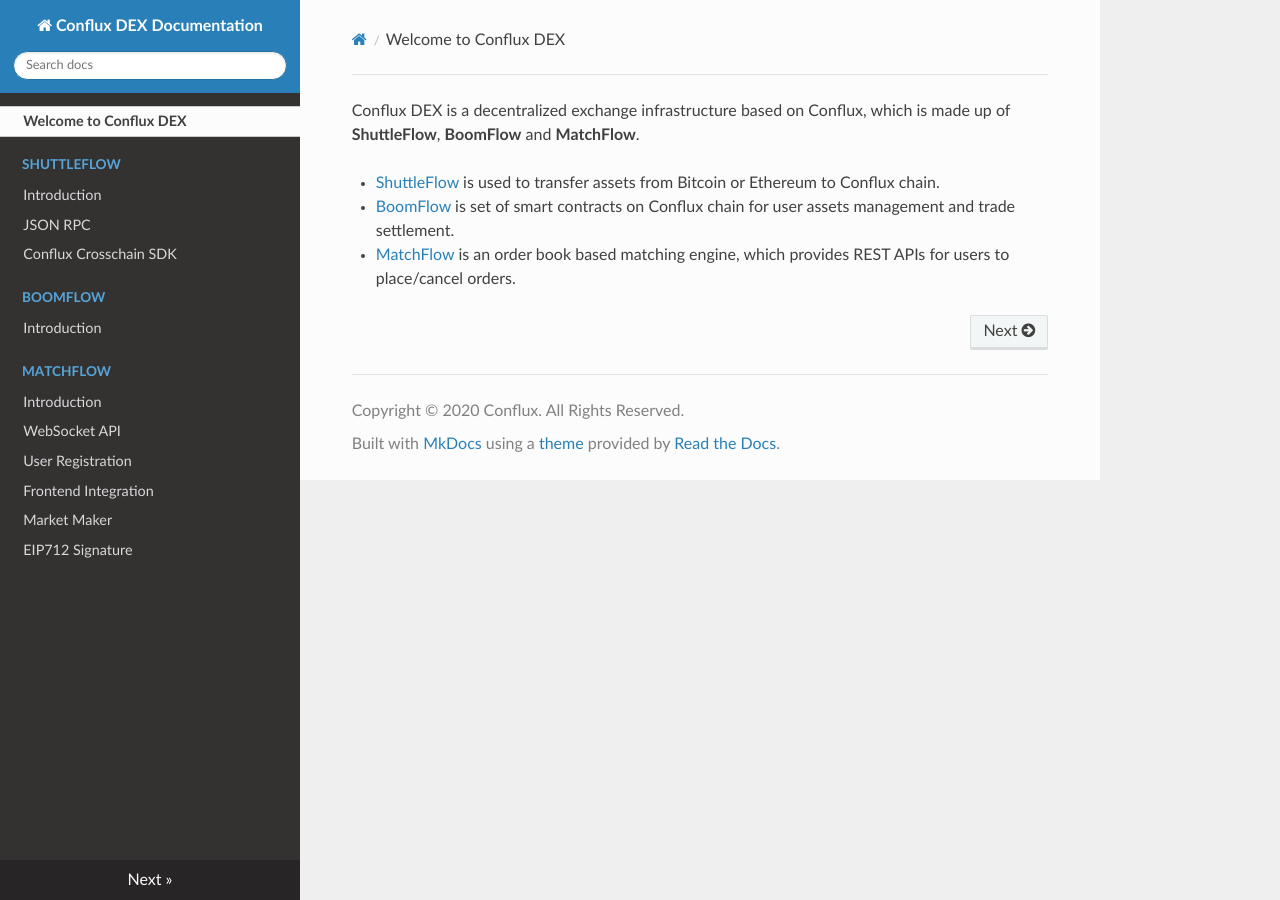
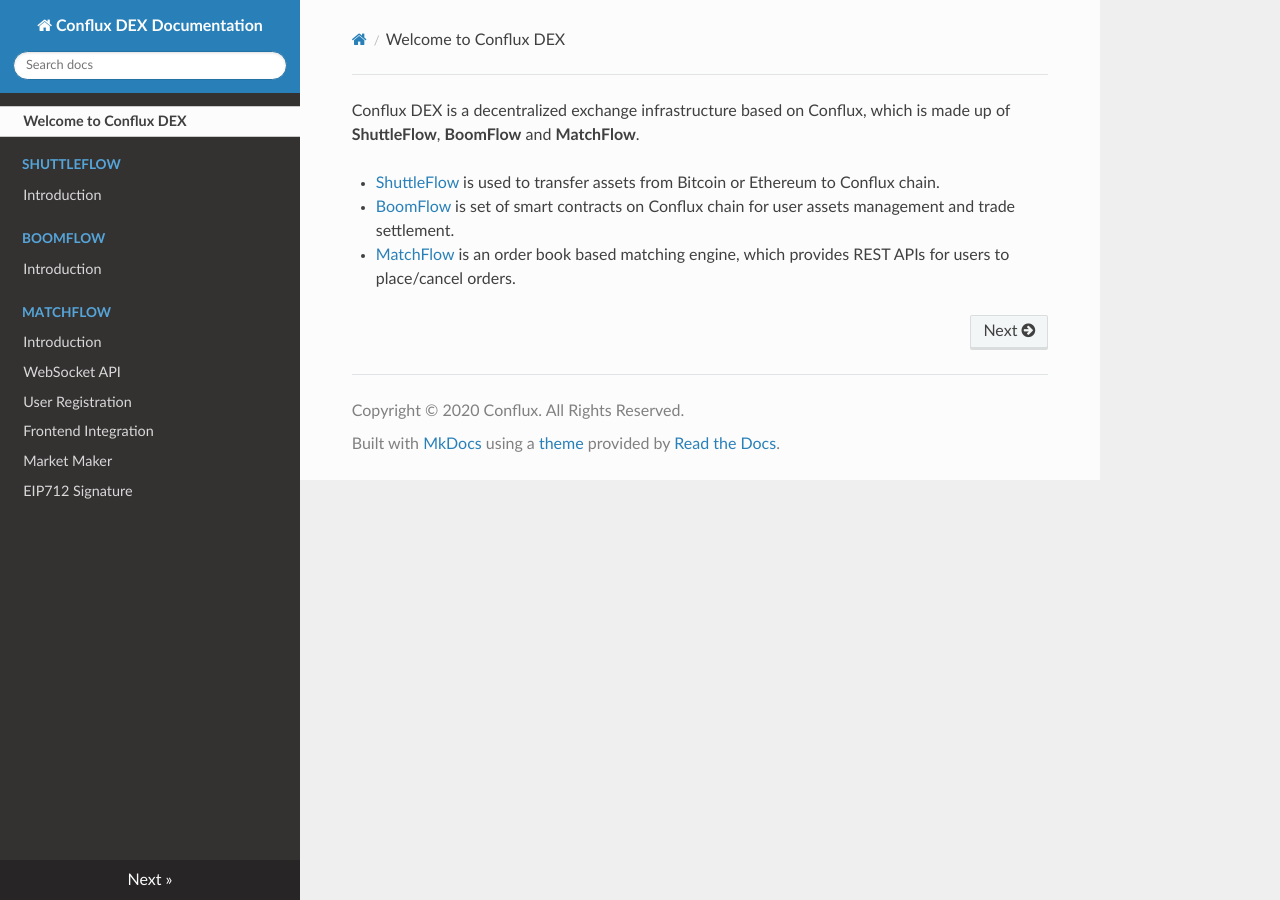
Before and after one commit to posaggen/conflux-dex-docs, an MkDocs documentation site: the page built from docs/index.md, in a window 1280 px wide. Built offline with MkDocs 1.6.1, drawn with Linux system fonts in a browser that asks for light colours; nearby versions of some CDN libraries.

Commit message:
remove stale tabs

```diff
--- a/mkdocs.yml
+++ b/mkdocs.yml
@@ -3,8 +3,6 @@
     - Welcome to Conflux DEX: index.md
     - ShuttleFlow:
       - Introduction: shuttleflow/index.md
-      - JSON RPC: shuttleflow/json_rpc.md
-      - Conflux Crosschain SDK: shuttleflow/sdk.md
     - BoomFlow:
       - Introduction: boomflow/index.md
     - MatchFlow:
```
